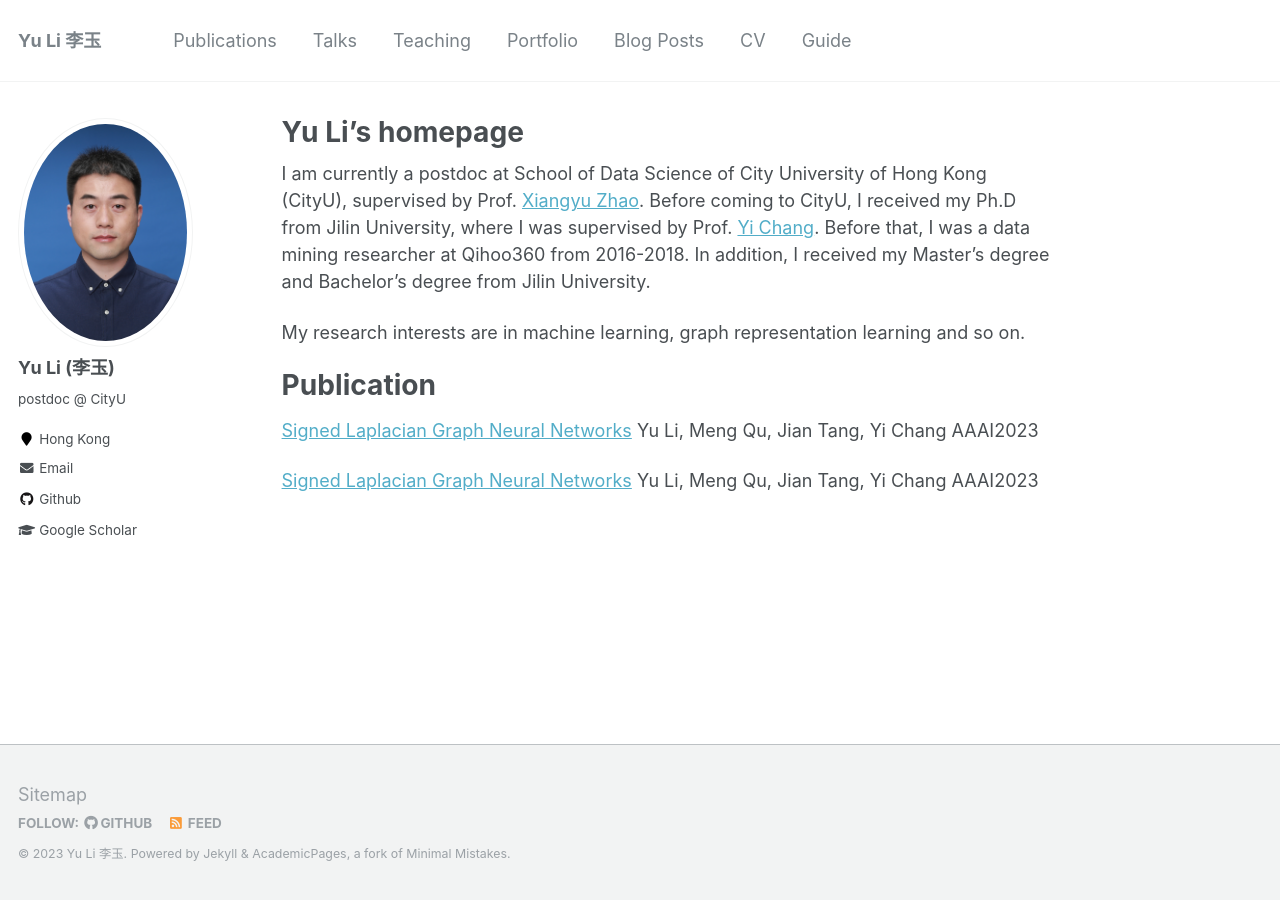
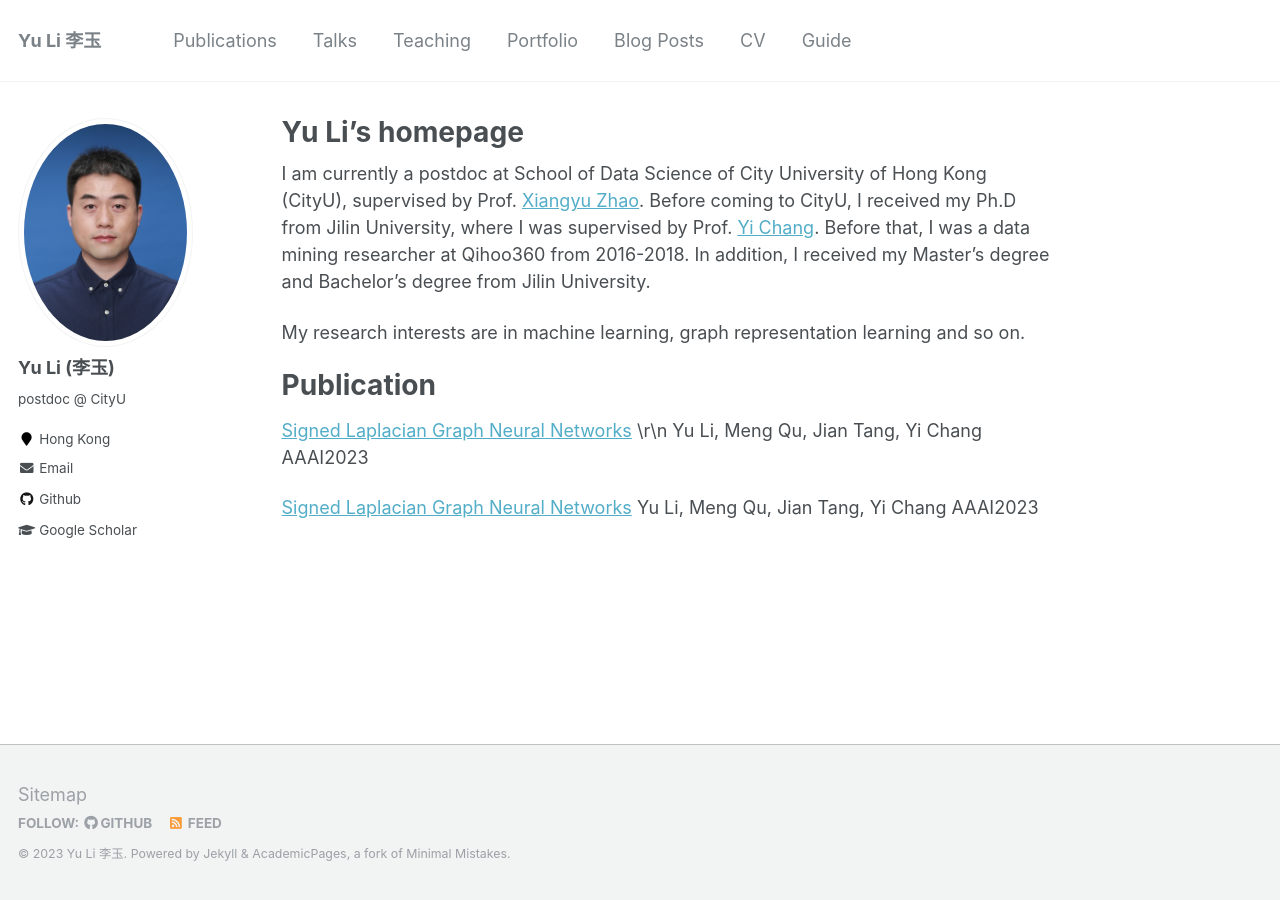
Before and after one commit to liyu1990/liyu1990.github.io, a Jekyll site: the page built from _pages/about.md, in a window 1280 px wide. Built offline with Jekyll 4.4.1, drawn with Linux system fonts in a browser that asks for light colours.

```diff
--- a/_pages/about.md
+++ b/_pages/about.md
@@ -16,7 +16,7 @@ My research interests are in machine learning, graph representation learning and
 
 Publication
 ======
-[Signed Laplacian Graph Neural Networks](http://liyu1990.github.io/files/paper2.pdf)
+[Signed Laplacian Graph Neural Networks](http://liyu1990.github.io/files/paper2.pdf) \r\n
 Yu Li, Meng Qu, Jian Tang, Yi Chang
 AAAI2023
 
```
